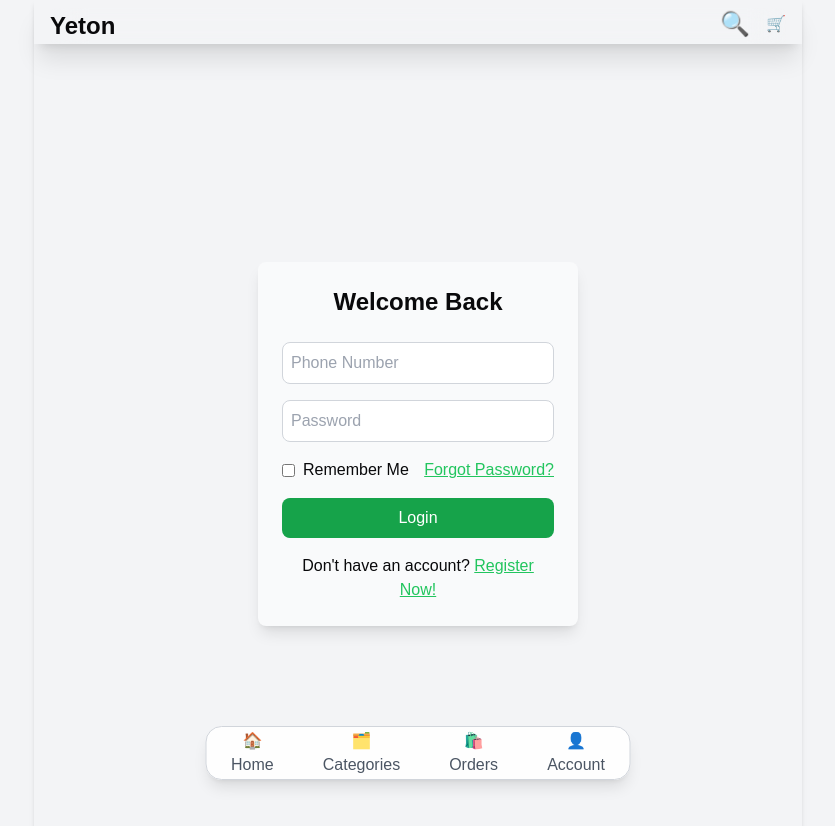
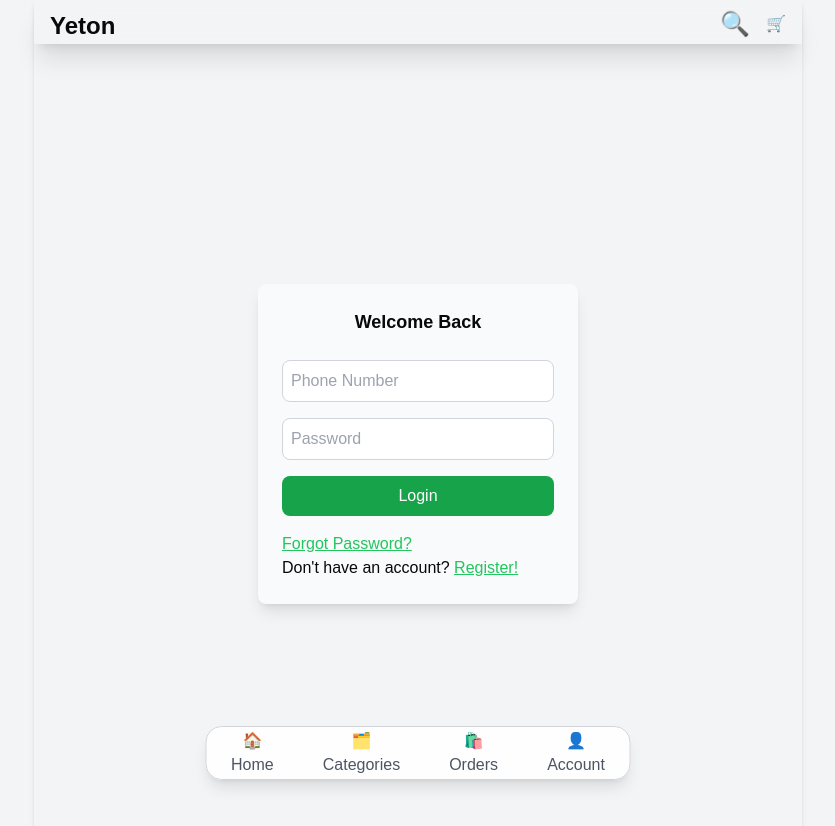
Before and after one commit to joesunesis/adeton, a Next.js app: page /signin in a window 1280 px wide. Shown: the top 826 px of the page, without its empty margins (222-1057 px from the left). Built offline with nearby package versions, Linux system fonts and the light colour scheme.

Commit message:
fix: added loader to auth components

```diff
--- a/pages/reset-password.tsx
+++ b/pages/reset-password.tsx
@@ -56,7 +56,7 @@ export default function ResetPassword() {
       <div className="bg-white rounded-lg shadow-md p-6 w-full max-w-md">
         {step === 1 && (
           <form onSubmit={handleRequestOtp} className="space-y-4">
-            <h1 className="text-xl font-bold text-green-700 mb-4 text-center">
+            <h1 className="text-lg font-bold mb-4 text-center">
               Reset Your Password
             </h1>
             <p className="text-gray-500 text-sm mb-6 text-center">
--- a/pages/signin.tsx
+++ b/pages/signin.tsx
@@ -1,11 +1,10 @@
-import { useEffect, useState } from 'react';
+import { useState } from 'react';
 import { useRouter } from 'next/router';
-import Link from 'next/link';
 import { useAuth } from '../app/core/AuthContext';
-import { MaxWidthWrapper } from '@/app/components';
+import { MaxWidthWrapper, Spinner } from '@/app/components';
 
 export default function Login() {
-  const { token, authenticate, loading, redirect } = useAuth();
+  const { token, authenticate, loading, redirect, error } = useAuth();
   const [phone, setPhone] = useState('');
   const [password, setPassword] = useState('');
   const router = useRouter();
@@ -14,18 +13,16 @@ export default function Login() {
     e.preventDefault();
     if (phone == '' && password == '')
       return alert('phone and password is incorrect!');
-
     await authenticate(phone, password);
-    router.push(redirect);
+    error && alert('Could not sign in!')
+    token && router.push(redirect);
   };
 
-  token && router.push(redirect);
-  if (loading) return <div>Loading ..... </div>
-
-  return (
+  return loading ? <Spinner /> :
+    (
       <MaxWidthWrapper className='p-4 flex justify-center items-start sm:items-center'>
         <form onSubmit={handleSubmit} className="w-80 p-6 rounded-lg shadow-lg bg-gray-50">
-        <h1 className="text-2xl font-bold mb-6 text-center">Welcome Back</h1>
+          <h1 className="text-lg font-bold mb-6 text-center">Welcome Back</h1>
           <input
             type="text"
             placeholder="Phone Number"
@@ -40,23 +37,15 @@ export default function Login() {
             onChange={(e) => setPassword(e.target.value)}
             className="w-full p-2 mb-4 border border-gray-300 rounded-lg text-black"
           />
-        <div className="flex justify-between items-center mb-4">
-          <label className="flex items-center">
-            <input type="checkbox" className="mr-2" />
-            Remember Me
-          </label>
-          <Link href="reset-password">
-            <span className="text-green-500 underline">Forgot Password?</span>
-          </Link>
-        </div>
           <button type="submit" className="w-full bg-green-600 text-white py-2 rounded-lg hover:bg-green-700">
             Login
           </button>
-        <p className="mt-4 text-center">
+          <p className="mt-4 flex flex-col">
+            <span className="text-green-500 underline cursor-pointer" onClick={() => router.push('/reset-password')}>Forgot Password?</span>
+            <div>
               Don't have an account?{' '}
-          <Link href="/signup">
-            <span className="text-green-500 underline">Register Now!</span>
-          </Link>
+              <span className="text-green-500 underline cursor-pointer" onClick={() => router.push('/signup')}>Register!</span>
+            </div>
           </p>
         </form>
       </MaxWidthWrapper>
--- a/pages/signup.tsx
+++ b/pages/signup.tsx
@@ -1,11 +1,10 @@
 import { useAuth } from '@/app/core/AuthContext';
 import { useRouter } from 'next/router';
 import { useState } from 'react';
-import Link from 'next/link';
-import { MaxWidthWrapper } from '@/app/components';
+import { MaxWidthWrapper, Spinner } from '@/app/components';
 
 export default function Signup() {
-  const { token, register, loading, redirect } = useAuth();
+  const { register, loading, error } = useAuth();
   const [fullName, setFullName] = useState('');
   const [phone, setPhone] = useState('');
   const [gender, setGender] = useState('');
@@ -16,18 +15,16 @@ export default function Signup() {
     e.preventDefault();
     if (fullName == '' && phone == '' && gender == '' && password == '')
       return alert('Incorrect Details!');
-
     await register(fullName, phone, gender, password);
-    router.push(redirect);
+    error && alert('User registration failed!');
+    router.push('/signin');
   };
 
-  token && router.push(redirect);
-  if (loading) return <div>Loading ..... </div>
-
-  return (
+  return loading ? <Spinner /> :
+    (
       <MaxWidthWrapper className='p-4 flex justify-center items-start sm:items-center'>
         <form onSubmit={handleSubmit} className="w-80 p-6 rounded-lg shadow-lg bg-gray-50">
-        <h1 className="text-2xl font-bold mb-6 text-center">Create an account</h1>
+          <h1 className="text-lg font-bold mb-6 text-center">Create an account</h1>
           <input
             type="text"
             placeholder="Full Name"
@@ -89,9 +86,7 @@ export default function Signup() {
           </button>
           <p className="mt-4 text-center">
             Already have an account?{' '}
-          <Link href="/signin">
-            <span className="text-green-500 underline">Sign up</span>
-          </Link>
+            <span className="text-green-500 underline cursor-pointer" onClick={() => router.push('/signin')}>Sign up</span>
           </p>
         </form>
       </MaxWidthWrapper>
```
Lines whose indentation alone changed are shown as unchanged.
